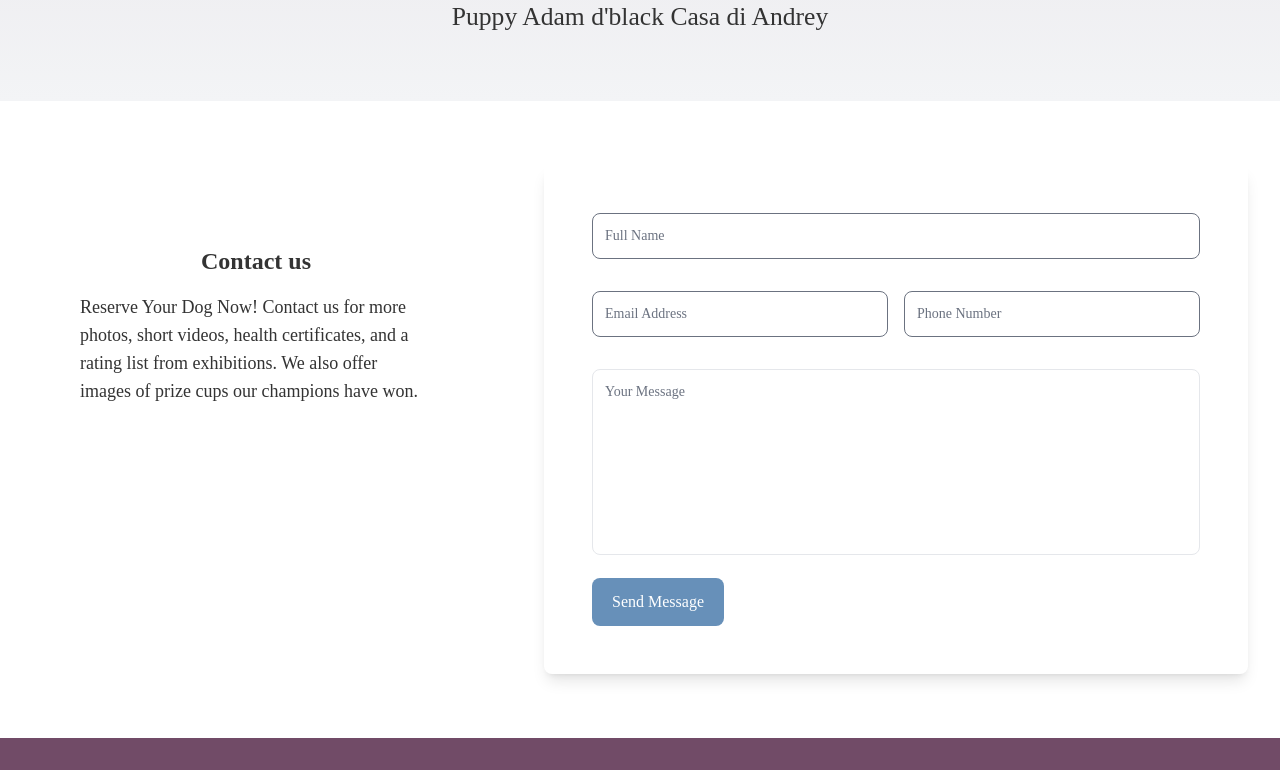
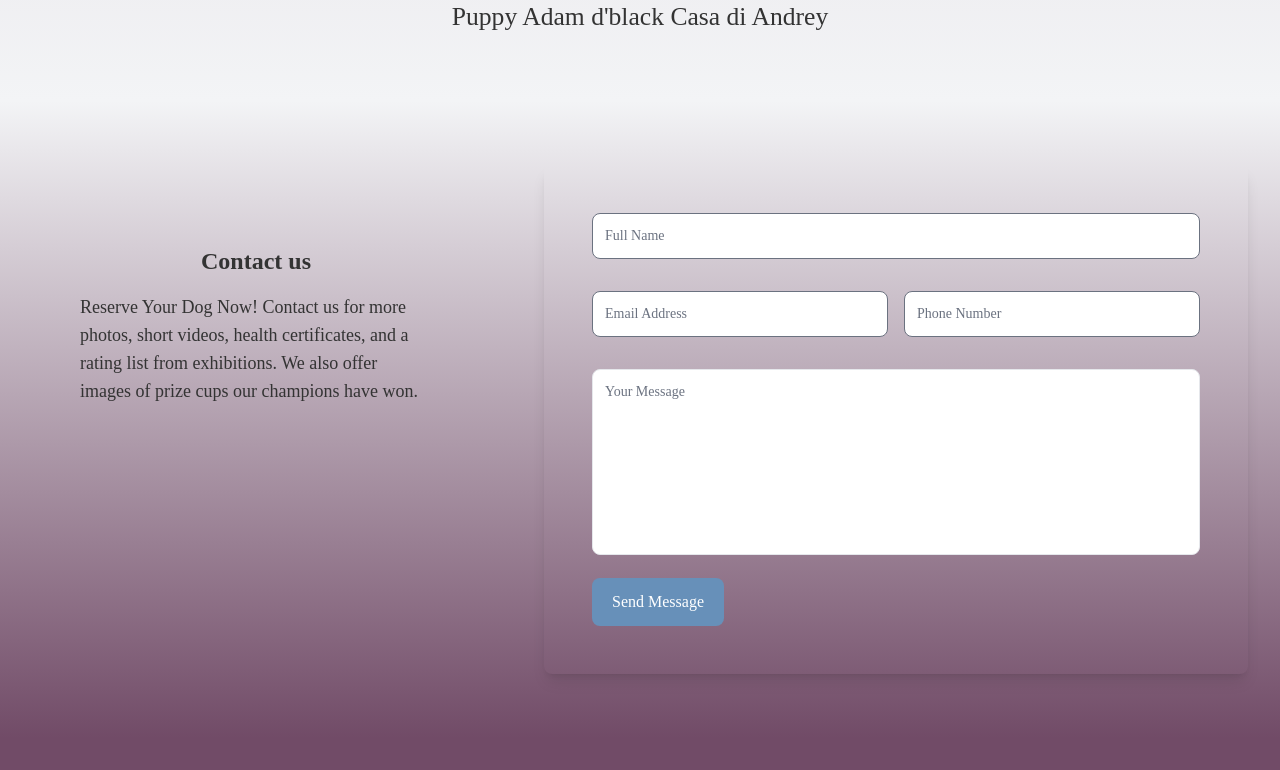
Before and after one commit to deboker/boxer-pupiess-kennel-casadiandrey, a React (Vite) app: page / in a window 1280 px wide. Shown: the part 5150-5920 px from the top of the page. Built offline with nearby package versions, Linux system fonts and the light colour scheme; a web font is replaced by a local one.

Commit message:
background Color change in tailwind config js, thats was problem

```diff
--- a/tailwind.config.js
+++ b/tailwind.config.js
@@ -15,7 +15,7 @@ export default {
         'text-color': 'var(--text-color)',
         'text-color-dark': 'var(--text-color-dark-mode)',
       },
-      backgroundColor: {
+      backgroundImage: {
         'tw-gradient-top': 'linear-gradient(to top, var(--bg-color), var(--second-bg-color))',
         'tw-gradient-bottom': 'linear-gradient(to bottom, var(--bg-color), var(--second-bg-color))',
         'tw-gradient-top-dark': 'linear-gradient(to top, var(--bg-color-dark-mode), var(--second-bg-color-dark-mode))',
```
